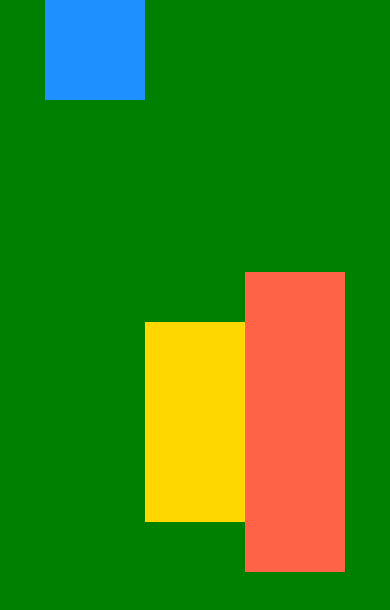
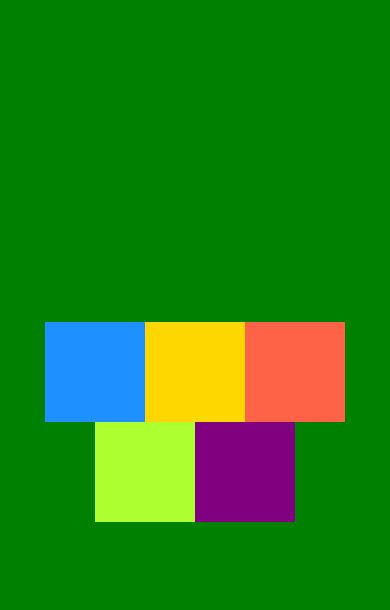
Before and after one commit to davecade/done-with-it, a React Native app: screen / in a window 390 px wide. Shown: the top 610 px of the page. Built offline with nearby package versions, Linux system fonts and the light colour scheme.

Commit message:
learned wrap

```diff
--- a/App.js
+++ b/App.js
@@ -15,8 +15,10 @@
                     backgroundColor: "green",
                     flex: 1,
                     flexDirection: "row",
-                    justifyContent: "center",
-                    alignItems: "center",
+                    justifyContent: "center", //main
+                    alignItems: "center", //secondary
+                    alignContent: "center",
+                    flexWrap: "wrap",
                 }}
             >
                 <View
@@ -24,20 +26,33 @@
                         backgroundColor: "dodgerblue",
                         height: 100,
                         width: 100,
-                        alignSelf: "flex-start",
                     }}
                 />
                 <View
                     style={{
                         backgroundColor: "gold",
-                        height: 200,
+                        height: 100,
                         width: 100,
                     }}
                 />
                 <View
                     style={{
                         backgroundColor: "tomato",
-                        height: 300,
+                        height: 100,
+                        width: 100,
+                    }}
+                />
+                <View
+                    style={{
+                        backgroundColor: "greenyellow",
+                        height: 100,
+                        width: 100,
+                    }}
+                />
+                <View
+                    style={{
+                        backgroundColor: "purple",
+                        height: 100,
                         width: 100,
                     }}
                 />
```
